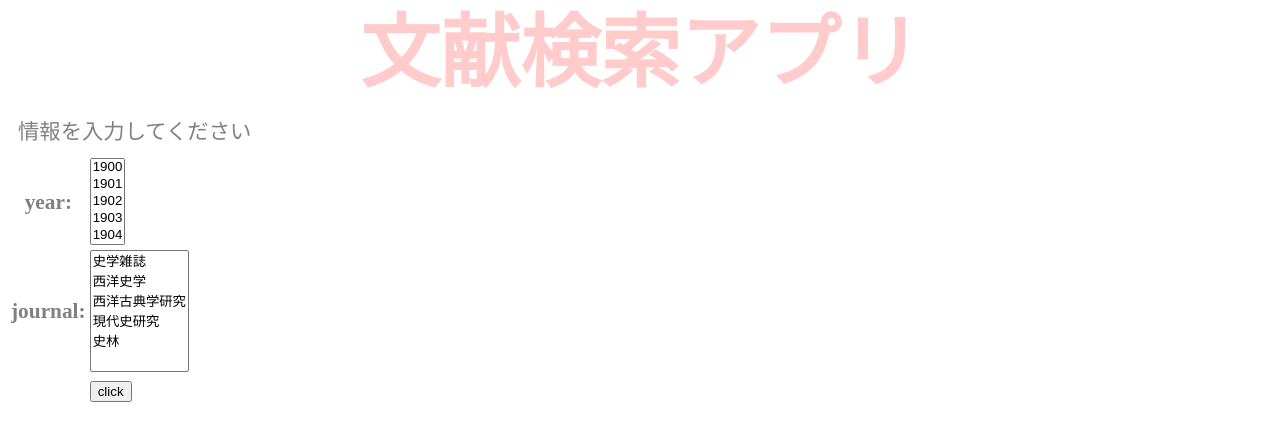
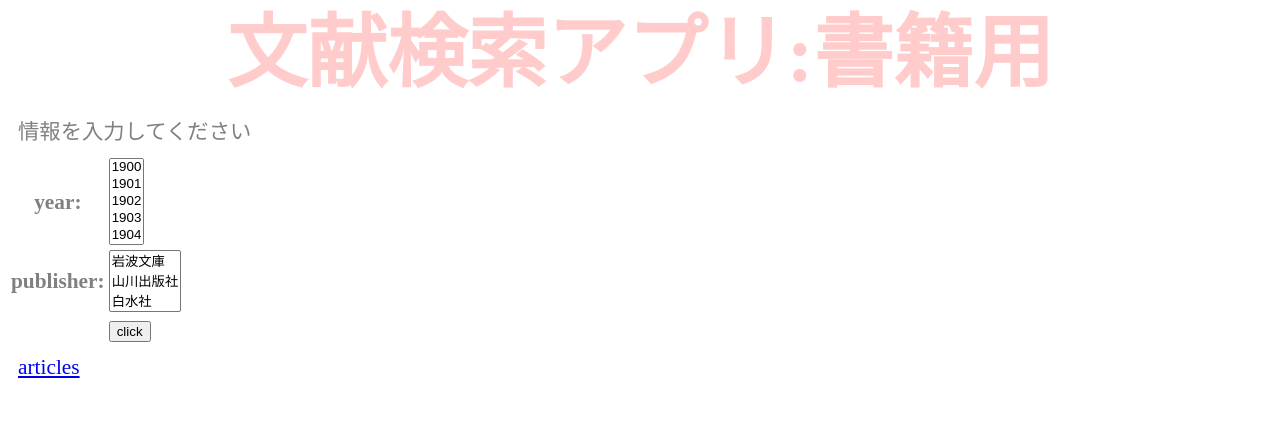
Before and after one commit to ToDH-young/shigakuzasshi, a Django app: page /shigakuzasshi/books in a window 1280 px wide. Shown: the top 441 px of the page. Run offline with Django 3.2, Linux system fonts and the light colour scheme.

Commit message:
add separated top-pages

```diff
--- a/shigakuzasshi_app/shigakuzasshi/forms.py
+++ b/shigakuzasshi_app/shigakuzasshi/forms.py
@@ -2,7 +2,7 @@
 from django import forms
 import datetime
 
-class ShigakuzasshiForm(forms.Form):
+class ShigakuzasshiForm_articles(forms.Form):
     year_list = []
     this_year = datetime.date.today().year + 1
     for i in range(1900, this_year):
@@ -18,3 +18,18 @@
         ]
     year = forms.MultipleChoiceField(label='year', choices=data1, widget=forms.SelectMultiple(attrs={'size': 5}))
     choice = forms.MultipleChoiceField(label='journal', choices=data2, widget=forms.SelectMultiple(attrs={'size': 6}))
+
+class ShigakuzasshiForm_books(forms.Form):
+    year_list = []
+    this_year = datetime.date.today().year + 1
+    for i in range(1900, this_year):
+        year_pair = tuple([i, i])
+        year_list.append(year_pair)
+    data1 = year_list
+    data2 = [
+            ('岩波文庫', '岩波文庫'),
+            ('山川出版社', '山川出版社'),
+            ('白水社', '白水社')
+        ]
+    year = forms.MultipleChoiceField(label='year', choices=data1, widget=forms.SelectMultiple(attrs={'size': 5}))
+    choice = forms.MultipleChoiceField(label='publisher', choices=data2, widget=forms.SelectMultiple(attrs={'size': 3}))
--- a/shigakuzasshi_app/shigakuzasshi/templates/shigakuzasshi/index.html
+++ b/shigakuzasshi_app/shigakuzasshi/templates/shigakuzasshi/index.html
@@ -10,11 +10,12 @@
     <h1>{{title}}</h1>
     <p>{{msg|linebreaksbr}}</p>
     <table>
-    <form action="{% url 'index' %}" method="post">
+    <form action="{% url top %}" method="post">
         {% csrf_token %}
         {{ form.as_table }}
         <tr><td></td><td><input type="submit" value="click"></td></tr>
     </form>
     </table>
+    <p><a = href="{% url goto %}">{{goto}}</a></p>
 </body>
 </html>
--- a/shigakuzasshi_app/shigakuzasshi/urls.py
+++ b/shigakuzasshi_app/shigakuzasshi/urls.py
@@ -6,8 +6,11 @@
 """
 
 from django.conf.urls import url
-from .views import ShigakuzasshiView
+from django.urls import path
+from .views import ShigakuzasshiView_articles
+from .views import ShigakuzasshiView_books
 
 urlpatterns = [
-        url(r'', ShigakuzasshiView.as_view(), name='index'),
+        path('', ShigakuzasshiView_articles.as_view(), name='articles'),
+        path('books', ShigakuzasshiView_books.as_view(), name="books")
 ]
--- a/shigakuzasshi_app/shigakuzasshi/views.py
+++ b/shigakuzasshi_app/shigakuzasshi/views.py
@@ -1,6 +1,6 @@
 from django.shortcuts import render
 from django.http import HttpResponse
-from .forms import ShigakuzasshiForm
+from .forms import ShigakuzasshiForm_articles, ShigakuzasshiForm_books
 from django.views.generic import TemplateView
 
 '''
@@ -21,15 +21,18 @@
     return HttpResponse(result)
 '''
 
+
 # Create your views here.
-class ShigakuzasshiView(TemplateView):
+class ShigakuzasshiView_articles(TemplateView):
 
     def __init__(self):
         self.params = {
-                'title':'文献検索アプリ',
-                'msg':'情報を入力してください',
-                'form': ShigakuzasshiForm()
-            }
+            'title': '文献検索アプリ：論文用',
+            'msg': '情報を入力してください',
+            'form': ShigakuzasshiForm_articles(),
+            'goto': 'books',
+            'top': 'articles',
+        }
 
     def get(self, request):
         return render(request, 'shigakuzasshi/index.html', self.params)
@@ -39,5 +42,28 @@
         ch = request.POST.getlist('choice')
         message = '出版年：' + str(year) + '\nISSN：' + str(ch)
         self.params['msg'] = message
-        self.params['form'] = ShigakuzasshiForm(request.POST)
+        self.params['form'] = ShigakuzasshiForm_articles(request.POST)
         return render(request, 'shigakuzasshi/index.html', self.params)
+
+
+class ShigakuzasshiView_books(TemplateView):
+
+    def __init__(self):
+        self.params = {
+            'title': '文献検索アプリ:書籍用',
+            'msg': '情報を入力してください',
+            'form': ShigakuzasshiForm_books(),
+            'goto': 'articles',
+            'top': 'books',
+        }
+
+    def get(self, request):
+        return render(request, 'shigakuzasshi/index.html', self.params)
+
+    def post(self, request):
+        year = request.POST.getlist('year')
+        ch = request.POST.getlist('choice')
+        message = '出版年：' + str(year) + '\npublisher：' + str(ch)
+        self.params['msg'] = message
+        self.params['form'] = ShigakuzasshiForm_books(request.POST)
+        return render(request, 'shigakuzasshi/index.html', self.params)
```
